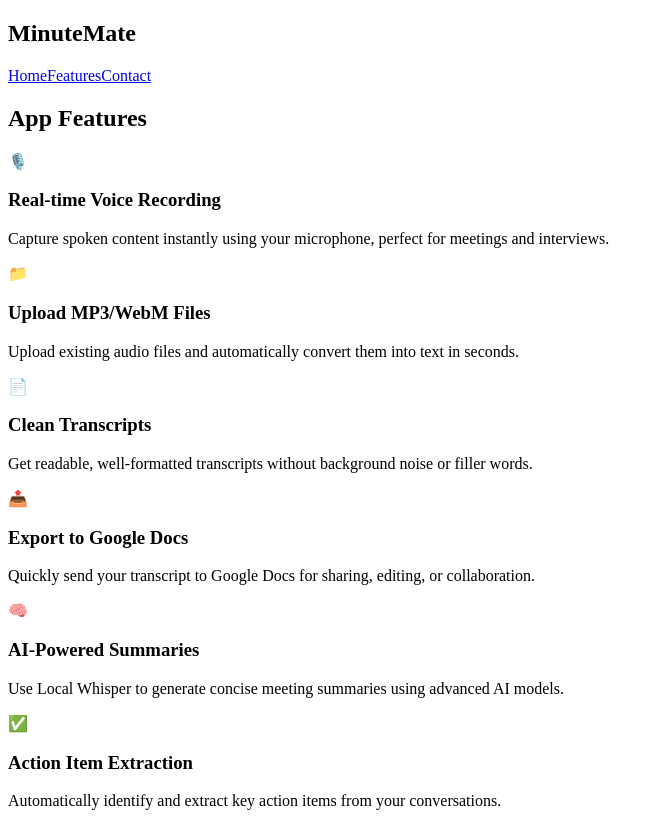
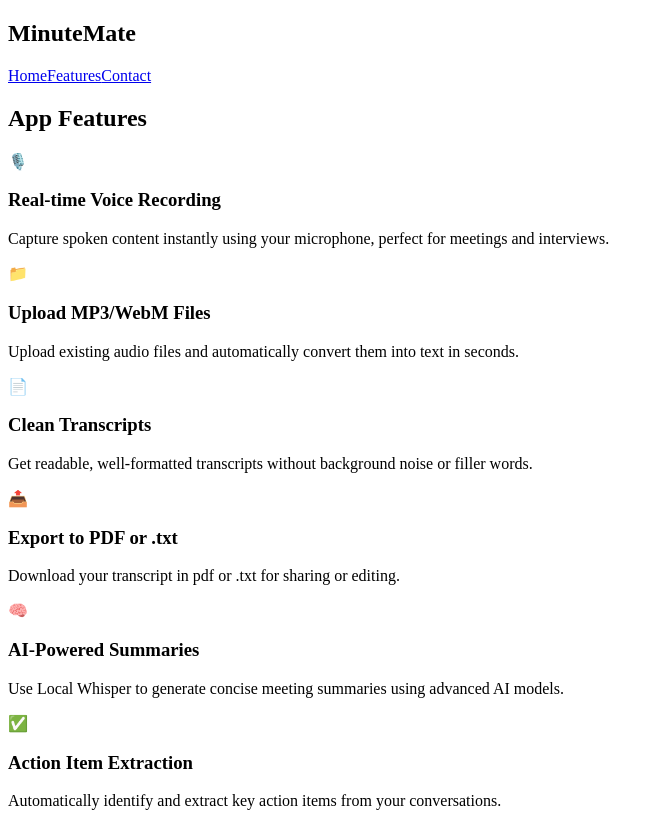
Before and after one commit to Prerana2004/minutemate, a React (Create React App) app in the folder minutemate-frontend/: page /features in a window 1280 px wide. Shown: the whole page, without its empty margins (0-664 px from the left). Built offline with nearby package versions, Linux system fonts and the light colour scheme.

Commit message:
Updated Features

```diff
--- a/minutemate-frontend/src/Features.js
+++ b/minutemate-frontend/src/Features.js
@@ -16,8 +16,8 @@
   },
   {
     icon: "📤",
-    title: "Export to Google Docs",
-    description: "Quickly send your transcript to Google Docs for sharing, editing, or collaboration.",
+    title: "Export to PDF or .txt",
+    description: "Download your transcript in pdf or .txt for sharing or editing.",
   },
   {
     icon: "🧠",
```
